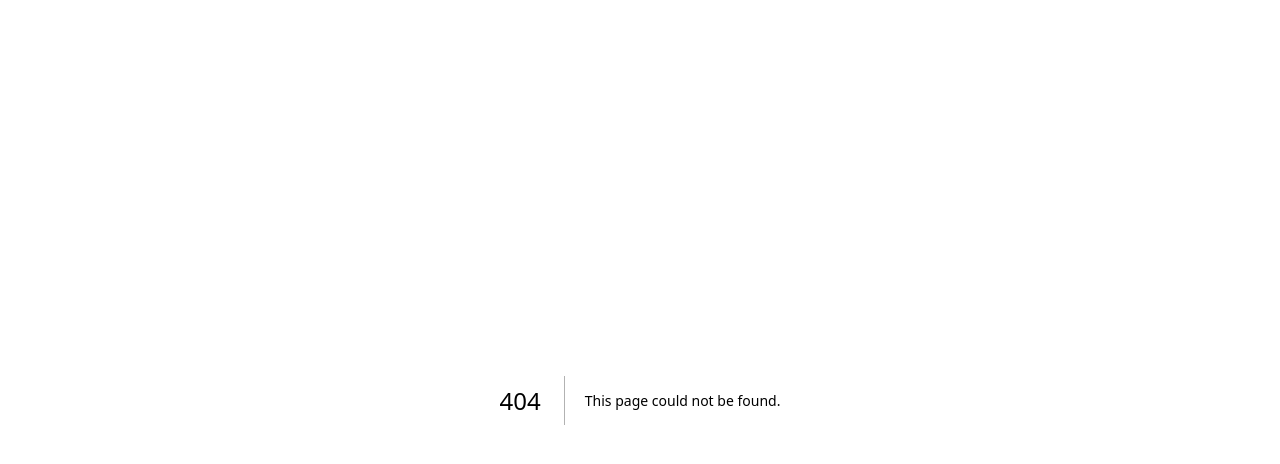
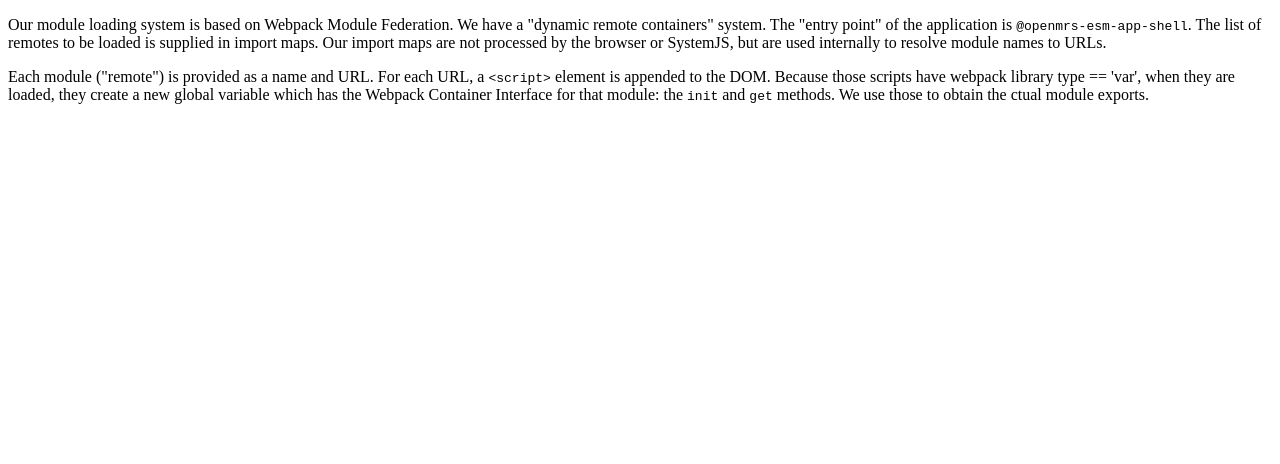
Before and after one commit to denniskigen/o3-docs, a Next.js app: page /docs/frontend-modules/module_loading in a window 1280 px wide. Before the commit this address had no page. Shown: the top 464 px of the page. Built offline with nearby package versions, Linux system fonts and the light colour scheme.

Commit message:
Create module_loading.mdx

```diff
--- /dev/null
+++ b/pages/docs/frontend-modules/module_loading.mdx
@@ -0,0 +1,13 @@
+Our module loading system is based on Webpack Module Federation.
+We have a "dynamic remote containers" system. The "entry point" of
+the application is `@openmrs-esm-app-shell`. The list of remotes
+to be loaded is supplied in import maps. Our import maps are not
+processed by the browser or SystemJS, but are used internally to
+resolve module names to URLs.
+
+Each module ("remote") is provided as a name and URL. For each URL,
+a `<script>` element is appended to the DOM. Because those scripts have webpack
+library type == 'var', when they are loaded, they create a new
+global variable which has the Webpack Container Interface for that
+module: the `init` and `get` methods. We use those to obtain the
+ctual module exports.
```
